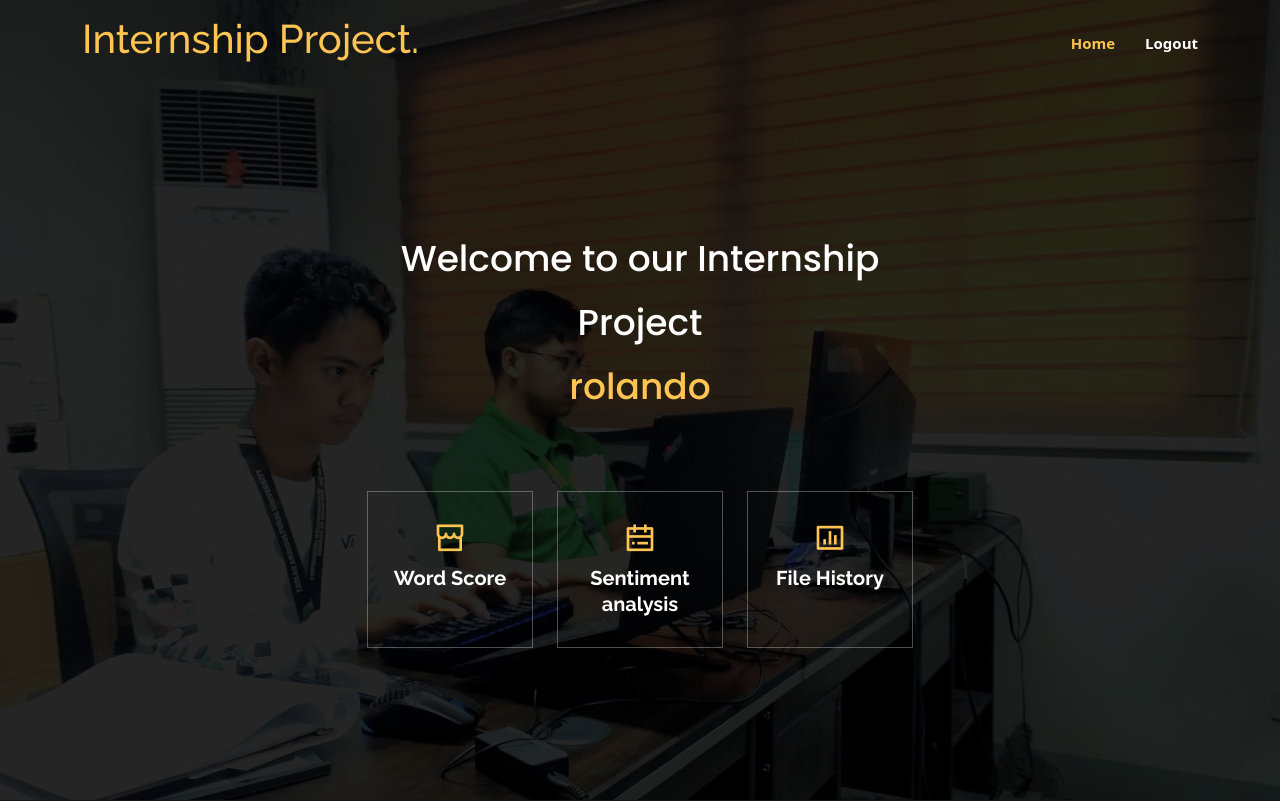
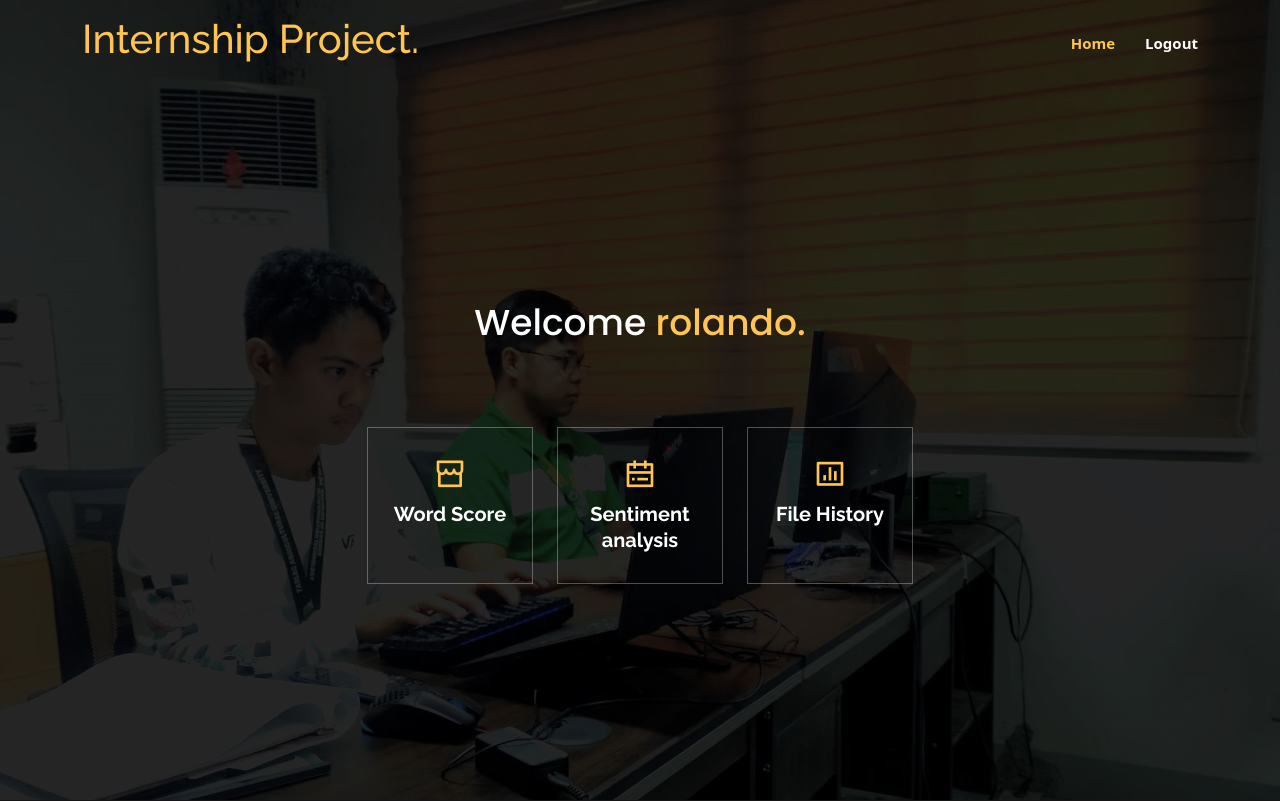
Before and after one commit to rgoloys/Words-Weighted-Score-and-Sentiment-Analysis, a Django app: page / in a window 1280 px wide. Shown: the top 801 px of the page. Run offline with Django 5.2, Linux system fonts and the light colour scheme; a user stored in the database is signed in; parts of the project's set-up code (start-up, migrations or seed data) failed here and were passed over; some libraries are stand-ins or nearby versions.

Commit message:
Edited welcome message

```diff
--- a/wordScore/templates/test.html
+++ b/wordScore/templates/test.html
@@ -66,7 +66,7 @@
         <div class="row justify-content-center" data-aos="fade-up" data-aos-delay="150">
             <div class="col-xl-6 col-lg-8">
                 {% if request.user.is_authenticated %}
-                <h1 style="font-weight:500;">Welcome to our Internship Project<br><span>{{ user.username }}</span></h1>
+                <h1 style="font-weight:500;">Welcome <span>{{ user.username }}.</span></h1>
                 <!-- h2>We are the ojt of the CET-IT Center</h2 -->
                 {% else %}
 
```
Also changed, not shown: wordScore/db.sqlite3.
